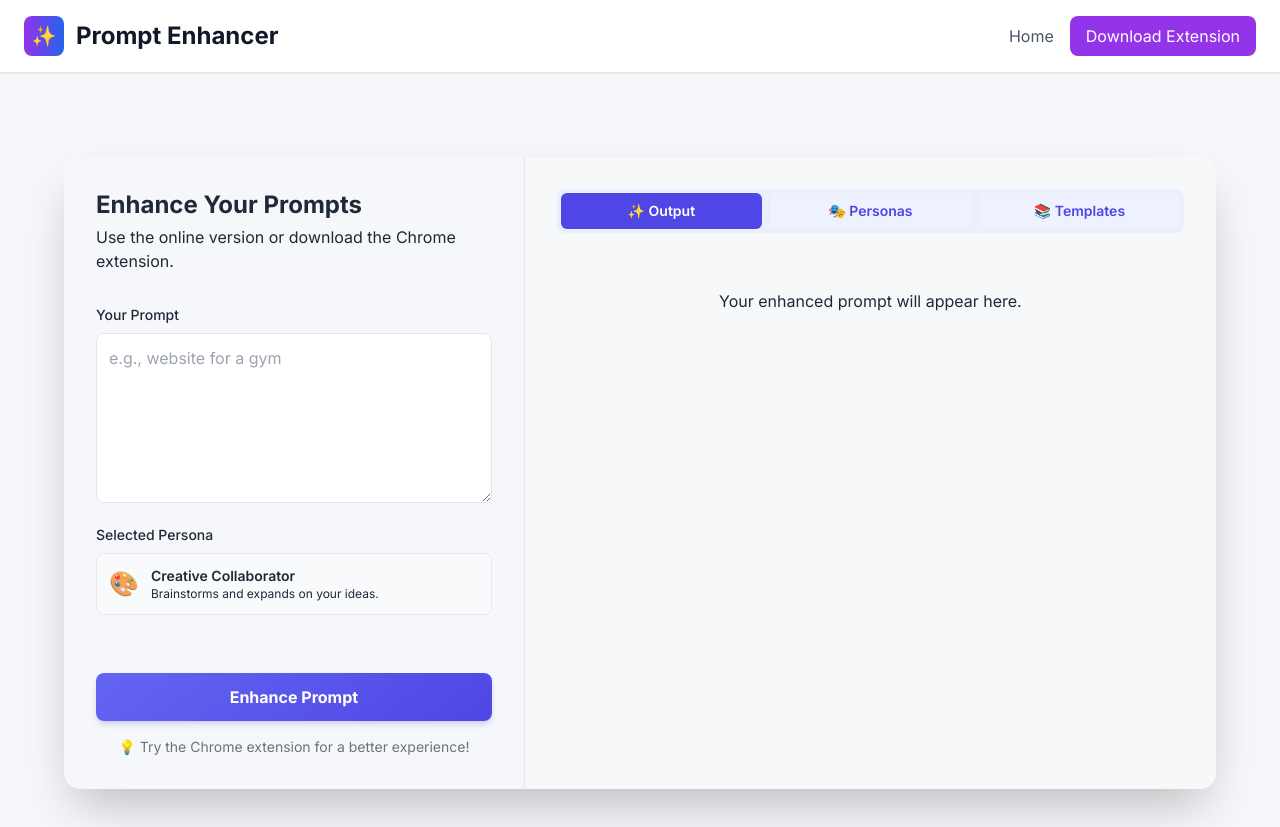
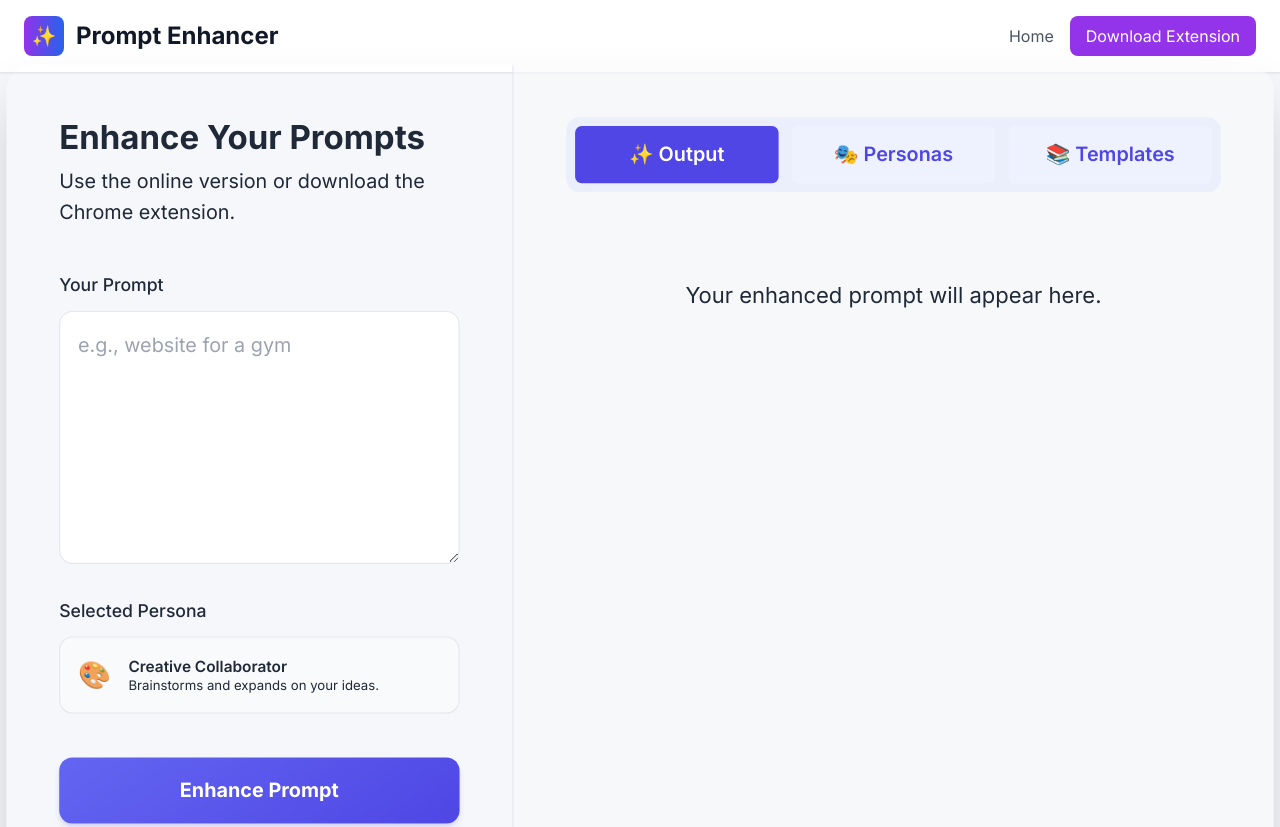
Before and after one commit to P-Sreeshanth/PROMPT-ENHANCER, a browser extension: page online.html in a window 1280 px wide. Shown: the top 827 px of the page. Drawn offline with nearby package versions, Linux system fonts and the light colour scheme.

Commit message:
first commit

```diff
--- a/online.html
+++ b/online.html
@@ -91,69 +91,69 @@
         </div>
     </header>
 
-    <div class="min-h-screen flex flex-col items-center justify-center p-4 lg:p-8">
-        <div class="w-full max-w-6xl mx-auto bg-var(--surface-color) rounded-2xl shadow-2xl overflow-hidden flex flex-col lg:flex-row">
+    <div class="min-h-screen flex flex-col items-center justify-center p-4 lg:p-8 gradient-bg">
+        <div class="w-full max-w-4xl xl:max-w-6xl mx-auto bg-var(--surface-color) rounded-3xl shadow-2xl overflow-hidden flex flex-col lg:flex-row scale-110" style="min-height: 700px;">
 
             <!-- Sidebar / Main Controls -->
-            <div class="w-full lg:w-2/5 p-8 border-r border-var(--border-color) flex flex-col">
-                <header class="mb-8">
-                    <h2 class="text-2xl font-bold text-var(--text-primary)">Enhance Your Prompts</h2>
-                    <p class="text-var(--text-secondary) mt-1">Use the online version or download the Chrome extension.</p>
+            <div class="w-full lg:w-2/5 p-12 border-r border-var(--border-color) flex flex-col">
+                <header class="mb-10">
+                    <h2 class="text-3xl font-extrabold text-var(--text-primary)">Enhance Your Prompts</h2>
+                    <p class="text-var(--text-secondary) mt-2 text-lg">Use the online version or download the Chrome extension.</p>
                 </header>
 
                 <div class="flex-grow">
-                    <label for="prompt-input" class="block text-sm font-medium text-var(--text-secondary) mb-2">Your Prompt</label>
-                    <textarea id="prompt-input" rows="6" class="w-full p-3 border border-var(--border-color) rounded-lg focus:ring-2 focus:ring-var(--primary-color) focus:border-var(--primary-color) transition" placeholder="e.g., website for a gym"></textarea>
+                    <label for="prompt-input" class="block text-base font-medium text-var(--text-secondary) mb-3">Your Prompt</label>
+                    <textarea id="prompt-input" rows="7" class="w-full p-4 border border-var(--border-color) rounded-xl focus:ring-2 focus:ring-var(--primary-color) focus:border-var(--primary-color) transition text-lg" placeholder="e.g., website for a gym"></textarea>
 
-                    <div class="mt-4">
-                        <label class="block text-sm font-medium text-var(--text-secondary) mb-2">Selected Persona</label>
-                        <div id="selected-persona-display" class="p-3 bg-gray-50 rounded-lg border border-var(--border-color) flex items-center space-x-3">
+                    <div class="mt-6">
+                        <label class="block text-base font-medium text-var(--text-secondary) mb-3">Selected Persona</label>
+                        <div id="selected-persona-display" class="p-4 bg-gray-50 rounded-xl border border-var(--border-color) flex items-center space-x-4">
                             <!-- Selected persona shown here -->
                         </div>
                     </div>
                 </div>
 
-                <button id="main-enhance-btn" class="w-full main-cta text-white font-bold py-3 px-4 rounded-lg flex items-center justify-center space-x-2 mt-8">
+                <button id="main-enhance-btn" class="w-full main-cta text-white font-bold py-4 px-6 rounded-xl flex items-center justify-center space-x-2 mt-10 text-lg">
                     <span>Enhance Prompt</span>
                 </button>
 
-                <div class="mt-4 text-center">
-                    <p class="text-sm text-gray-500">💡 Try the Chrome extension for a better experience!</p>
+                <div class="mt-6 text-center">
+                    <p class="text-base text-gray-500">💡 Try the Chrome extension for a better experience!</p>
                 </div>
             </div>
 
             <!-- Main Content Area -->
-            <div class="w-full lg:w-3/5 p-8 flex flex-col bg-gray-50/50">
+            <div class="w-full lg:w-3/5 p-12 flex flex-col bg-gray-50/50">
                 <!-- Mode Switcher -->
-                <div id="mode-switcher" class="flex items-center space-x-2 mb-6 bg-indigo-100/50 p-1 rounded-lg">
-                    <button data-tab="output" class="mode-tab tab-active flex-1 py-2 text-sm font-semibold rounded-md transition-colors duration-200">✨ Output</button>
-                    <button data-tab="personas" class="mode-tab tab-inactive flex-1 py-2 text-sm font-semibold rounded-md transition-colors duration-200">🎭 Personas</button>
-                    <button data-tab="templates" class="mode-tab tab-inactive flex-1 py-2 text-sm font-semibold rounded-md transition-colors duration-200">📚 Templates</button>
+                <div id="mode-switcher" class="flex items-center space-x-3 mb-8 bg-indigo-100/50 p-2 rounded-xl">
+                    <button data-tab="output" class="mode-tab tab-active flex-1 py-3 text-lg font-semibold rounded-md transition-colors duration-200">✨ Output</button>
+                    <button data-tab="personas" class="mode-tab tab-inactive flex-1 py-3 text-lg font-semibold rounded-md transition-colors duration-200">🎭 Personas</button>
+                    <button data-tab="templates" class="mode-tab tab-inactive flex-1 py-3 text-lg font-semibold rounded-md transition-colors duration-200">📚 Templates</button>
                 </div>
 
                 <!-- Tab Content -->
-                <div id="tab-content" class="flex-grow min-h-[500px] overflow-hidden">
+                <div id="tab-content" class="flex-grow min-h-[600px] overflow-hidden">
                     <!-- Output Tab -->
                     <div id="output-panel" class="tab-panel h-full">
                         <div id="enhancement-output" class="h-full flex flex-col relative">
-                           <div id="enhanced-prompt-content" class="space-y-4 overflow-y-auto h-full">
+                           <div id="enhanced-prompt-content" class="space-y-6 overflow-y-auto h-full text-lg">
                                 <!-- Enhanced prompt blocks will be injected here -->
-                                <p class="text-center text-var(--text-secondary) p-8">Your enhanced prompt will appear here.</p>
+                                <p class="text-center text-var(--text-secondary) p-12 text-xl">Your enhanced prompt will appear here.</p>
                            </div>
                         </div>
                     </div>
 
                     <!-- Personas Tab -->
                     <div id="personas-panel" class="tab-panel hidden h-full">
-                        <div id="persona-list" class="grid grid-cols-1 lg:grid-cols-2 gap-4 max-h-[450px] overflow-y-auto p-1">
+                        <div id="persona-list" class="grid grid-cols-1 lg:grid-cols-2 gap-6 max-h-[500px] overflow-y-auto p-2">
                             <!-- Personas injected by JS -->
                         </div>
                     </div>
 
                     <!-- Templates Tab -->
                     <div id="templates-panel" class="tab-panel hidden h-full">
-                         <input id="template-search" type="text" placeholder="🔎 Search templates..." class="w-full mb-4 p-2 border border-var(--border-color) rounded-lg text-sm">
-                        <div id="template-list" class="grid grid-cols-1 gap-3 max-h-[410px] overflow-y-auto p-1">
+                         <input id="template-search" type="text" placeholder="🔎 Search templates..." class="w-full mb-6 p-3 border border-var(--border-color) rounded-lg text-lg">
+                        <div id="template-list" class="grid grid-cols-1 gap-6 max-h-[460px] overflow-y-auto p-2">
                             <!-- Templates injected by JS -->
                         </div>
                     </div>
@@ -363,7 +363,7 @@ document.addEventListener('DOMContentLoaded', () => {
     const handleEnhanceClick = () => {
         const originalPrompt = promptInput.value.trim();
         if (!originalPrompt) {
-            enhancedPromptContent.innerHTML = `<p class="text-center text-var(--text-secondary) p-8">Please enter a prompt on the left to get started.</p>`;
+            enhancedPromptContent.innerHTML = `<p class="text-center text-var(--text-secondary) p-12 text-xl">Please enter a prompt on the left to get started.</p>`;
             return;
         }
 
```
Also changed, not shown: index.html (indentation only), 1 other file.
